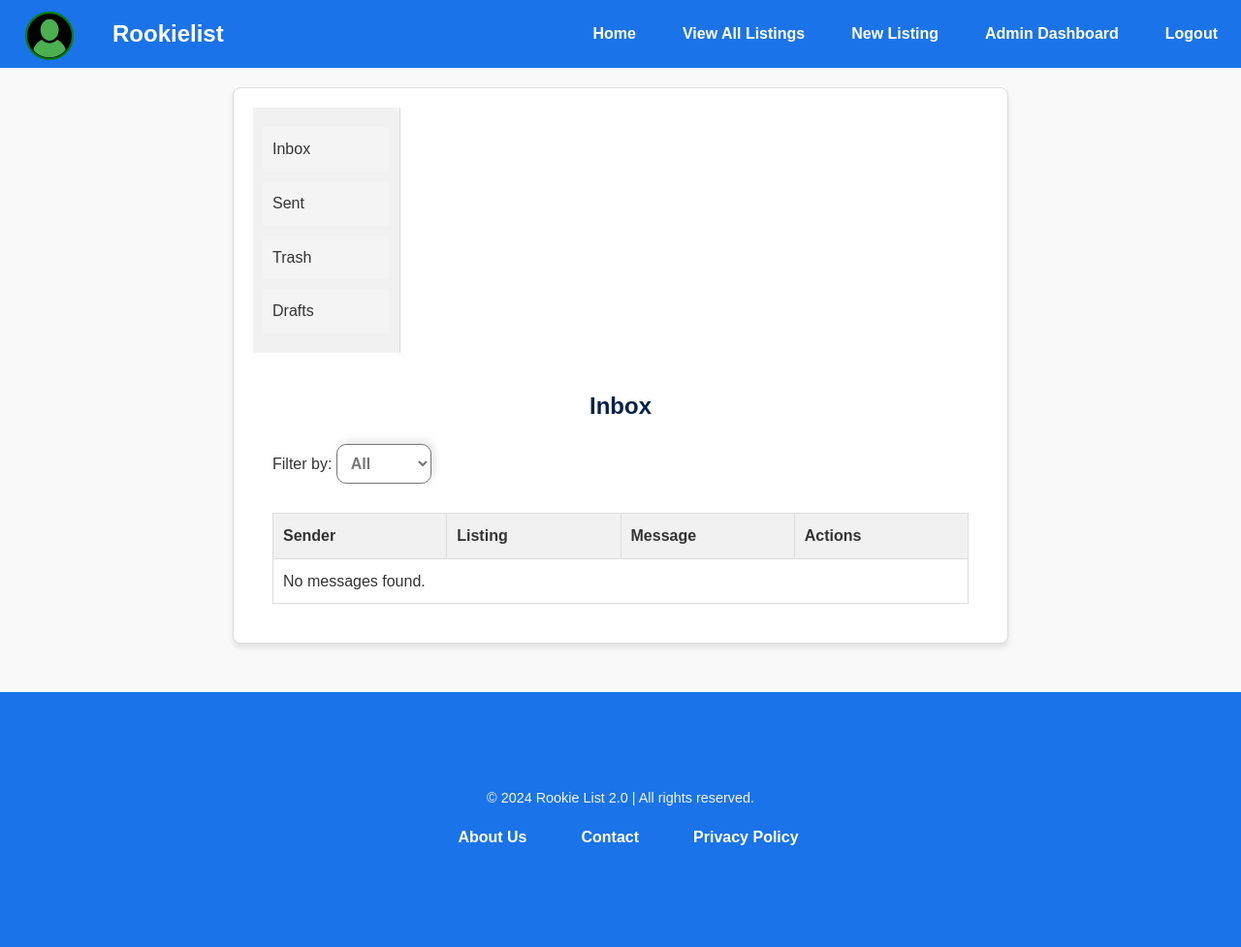
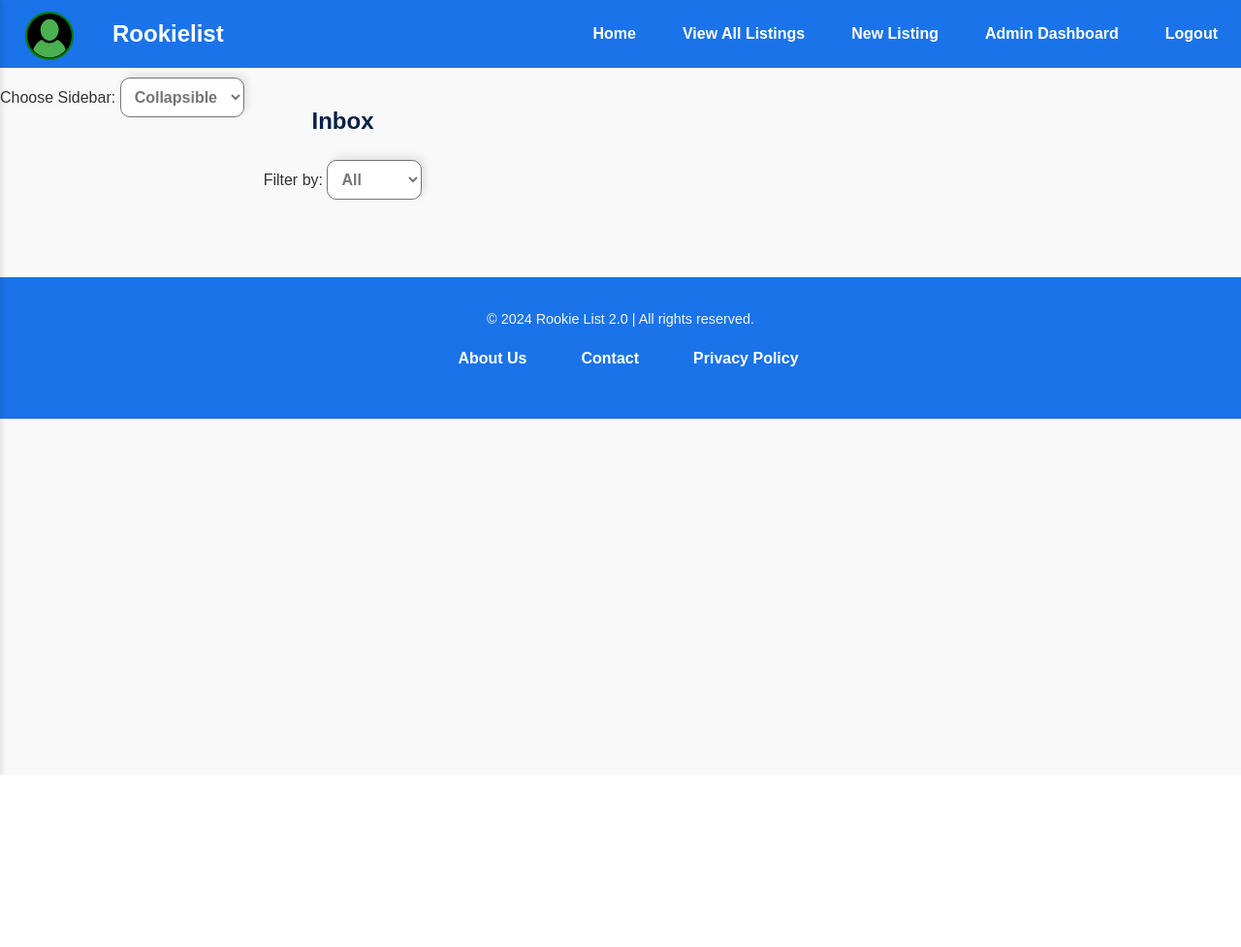
Before and after one commit to lucasj-lab/DBproject, a PHP site: page /messages.php in a window 1280 px wide. Shown: the whole page at 97% size. After the commit the page ends 800 px from the top, so only its background shows below. Run offline with PHP 8.4, Linux system fonts and the light colour scheme; the visitor is signed in with stand-in values (Sample User, id 1); data that the repository does not hold is empty.

Commit message:
updated codes.

```diff
--- a/inbox.php
+++ b/inbox.php
@@ -1,43 +1,31 @@
 <?php
 require 'database_connection.php';
 
-
-if (!isset($_SESSION['user_id'])) {
-    die("You must be logged in to view your inbox.");
-}
-
-$userId = intval($_SESSION['user_id']);
-
-// Filter parameter
 $filter = $_GET['filter'] ?? 'all';
 
 // Base query for inbox messages
 $inboxQuery = "
-    SELECT m.Message_ID, m.Subject, m.Message_Text, m.Created_At, m.Read_Status,
-           u.Name AS Sender_Name, l.Title AS Listing_Title, i.Image_URL
+    SELECT m.Message_ID, m.Message_Text, m.Created_At, m.Read_Status,
+           u.Name AS Sender_Name
     FROM messages m
-    LEFT JOIN user u ON m.Sender_ID = u.User_ID
-    LEFT JOIN listings l ON m.Listing_ID = l.Listing_ID
-    LEFT JOIN images i ON l.Listing_ID = i.Listing_ID AND i.Is_Thumbnail = 1
+    JOIN user u ON m.Sender_ID = u.User_ID
     WHERE m.Recipient_ID = ? AND m.Deleted_Status = 0
 ";
 
-// Apply the filter based on `Read_Status`
+// Apply the filter
 if ($filter === 'unread') {
-    $inboxQuery .= " AND m.Read_Status = 0"; // Unread messages
+    $inboxQuery .= " AND m.Read_Status = 0";
 } elseif ($filter === 'read') {
-    $inboxQuery .= " AND m.Read_Status = 1"; // Read messages
+    $inboxQuery .= " AND m.Read_Status = 1";
 }
 
-// Add sorting
 $inboxQuery .= " ORDER BY m.Created_At DESC";
 
-// Execute the query
-$inboxStmt = $conn->prepare($inboxQuery);
-$inboxStmt->bind_param("i", $userId);
-$inboxStmt->execute();
-$inboxMessages = $inboxStmt->get_result()->fetch_all(MYSQLI_ASSOC);
-$inboxStmt->close();
+$stmt = $conn->prepare($inboxQuery);
+$stmt->bind_param("i", $userId);
+$stmt->execute();
+$messages = $stmt->get_result()->fetch_all(MYSQLI_ASSOC);
+$stmt->close();
 ?>
 
 <h2>Inbox</h2>
@@ -54,53 +42,20 @@ $inboxStmt->close();
     function applyFilter() {
         const filter = document.getElementById('filter').value;
         const urlParams = new URLSearchParams(window.location.search);
-
-        // Set the filter parameter
         urlParams.set('filter', filter);
-
-        // Reload the page with the updated URL
         window.location.href = `${window.location.pathname}?${urlParams.toString()}`;
     }
 </script>
 
-<!-- Display Inbox Messages -->
-<table class="email-table">
-    <thead>
-        <tr>
-            <th>Sender</th>
-            <th>Listing</th>
-            <th>Message</th>
-            <th>Actions</th>
-        </tr>
-    </thead>
-    <tbody>
-        <?php if (!empty($inboxMessages)): ?>
-            <?php foreach ($inboxMessages as $message): ?>
-                <tr>
-                    <td><?= htmlspecialchars($message['Sender_Name']) ?></td>
-                    <td>
-                        <div class="email-thumbnail">
-                            <?php if (!empty($message['Image_URL'])): ?>
-                                <img src="<?= htmlspecialchars($message['Image_URL']) ?>" alt="Thumbnail">
-                            <?php else: ?>
-                                <span>No Thumbnail</span>
-                            <?php endif; ?>
-                            <span><?= htmlspecialchars($message['Listing_Title'] ?? 'No Title') ?></span>
-                        </div>
-                    </td>
-                    <td><?= htmlspecialchars(substr($message['Message_Text'], 0, 50)) ?>...</td>
-                    <td>
-                        <button onclick="viewMessage(<?= $message['Message_ID'] ?>)">View</button>
-                        <button onclick="openWarningModal(<?= $message['Message_ID'] ?>, 'delete')">Delete</button>
-                    </td>
-                </tr>
-            <?php endforeach; ?>
-        <?php else: ?>
-            <tr>
-                <td colspan="4">No messages found.</td>
-            </tr>
-        <?php endif; ?>
-    </tbody>
-</table>
-
-<script src="messaging.js"></script>
+<!-- Display Messages -->
+<ul class="message-list">
+    <?php foreach ($messages as $message): ?>
+        <li class="<?= $message['Read_Status'] ? 'read' : 'unread' ?>">
+            <a href="view_message.php?message_id=<?= $message['Message_ID'] ?>">
+                <p><strong>From:</strong> <?= htmlspecialchars($message['Sender_Name']) ?></p>
+                <p><strong>Message:</strong> <?= htmlspecialchars(substr($message['Message_Text'], 0, 50)) ?>...</p>
+                <p><small>Sent: <?= htmlspecialchars($message['Created_At']) ?></small></p>
+            </a>
+        </li>
+    <?php endforeach; ?>
+</ul>
--- a/messages.php
+++ b/messages.php
@@ -3,21 +3,14 @@ require 'database_connection.php';
 include 'header.php';
 
 if (!isset($_SESSION['user_id'])) {
-    die("You must be logged in to view your messages.");
+    die("You must be logged in to view messages.");
 }
 
 $userId = intval($_SESSION['user_id']);
+$section = $_GET['section'] ?? 'inbox';
+$sidebarType = $_GET['sidebar'] ?? 'collapsible'; // Sidebar type parameter
+?>
 
-// Display session messages (e.g., success or error notifications)
-if (isset($_SESSION['message'])) {
-    echo "<div class='session-message {$_SESSION['message_type']}'>" . htmlspecialchars($_SESSION['message']) . "</div>";
-    unset($_SESSION['message'], $_SESSION['message_type']); // Clear after displaying
-}
-
-// Determine which section and filter to load
-$section = $_GET['section'] ?? 'inbox';
-$filter = $_GET['filter'] ?? 'all'; // Optional filter parameter
-?>
 <!DOCTYPE html>
 <html lang="en">
 <head>
@@ -25,55 +18,49 @@ $filter = $_GET['filter'] ?? 'all'; // Optional filter parameter
     <meta name="viewport" content="width=device-width, initial-scale=1.0">
     <title>Messages</title>
     <link rel="stylesheet" href="styles.css">
-    <script src="messaging.js"></script>
 </head>
 <body>
-    <div class="messages-container">
-        <!-- Sidebar Navigation -->
-        <div class="sidebar">
+    <div class="main-container">
+        <!-- Sidebar Type Selection -->
+        <div class="sidebar-selector">
+            <label for="sidebarType">Choose Sidebar:</label>
+            <select id="sidebarType" onchange="changeSidebar()">
+                <option value="collapsible" <?= $sidebarType === 'collapsible' ? 'selected' : '' ?>>Collapsible</option>
+                <option value="fixed" <?= $sidebarType === 'fixed' ? 'selected' : '' ?>>Fixed</option>
+                <option value="offcanvas" <?= $sidebarType === 'offcanvas' ? 'selected' : '' ?>>Off-Canvas</option>
+            </select>
+        </div>
+
+        <!-- Sidebar -->
+        <div class="sidebar <?= $sidebarType ?>">
             <ul>
-                <li class="<?= $section === 'inbox' ? 'active' : '' ?>">
-                <a href="messages.php?section=inbox&filter=<?= htmlspecialchars($filter) ?>">Inbox</a>
-
-                </li>
-                <li class="<?= $section === 'sent' ? 'active' : '' ?>">
-                    <a href="messages.php?section=sent&filter=<?= htmlspecialchars($filter) ?>">Sent</a>
-                </li>
-                <li class="<?= $section === 'trash' ? 'active' : '' ?>">
-                    <a href="messages.php?section=trash&filter=<?= htmlspecialchars($filter) ?>">Trash</a>
-                </li>
-                <li class="<?= $section === 'drafts' ? 'active' : '' ?>">
-                    <a href="messages.php?section=drafts">Drafts</a>
-                </li>
+                <li><a href="messages.php?section=inbox" class="<?= $section === 'inbox' ? 'active' : '' ?>">Inbox</a></li>
+                <li><a href="messages.php?section=sent" class="<?= $section === 'sent' ? 'active' : '' ?>">Sent</a></li>
+                <li><a href="messages.php?section=drafts" class="<?= $section === 'drafts' ? 'active' : '' ?>">Drafts</a></li>
+                <li><a href="messages.php?section=trash" class="<?= $section === 'trash' ? 'active' : '' ?>">Trash</a></li>
             </ul>
         </div>
 
-        <!-- Main Content Area -->
-        <div class="main-content">
+        <!-- Main Content -->
+        <div class="content">
             <?php
-            // Include the selected section
-            switch ($section) {
-                case 'inbox':
-                    include 'inbox.php';
-                    break;
-                case 'sent':
-                    include 'sent.php';
-                    break;
-                case 'trash':
-                    include 'trash.php';
-                    break;
-                case 'drafts':
-                    include 'drafts.php';
-                    break;
-                default:
-                    echo "<p>Select a section to view your messages.</p>";
+            // Load the selected section
+            if ($section === 'inbox') {
+                include 'inbox.php';
+            } elseif ($section === 'sent') {
+                include 'sent.php';
+            } elseif ($section === 'drafts') {
+                include 'drafts.php';
+            } elseif ($section === 'trash') {
+                include 'trash.php';
+            } else {
+                echo "<p>Select a section to view your messages.</p>";
             }
             ?>
         </div>
     </div>
 
-    <footer>
-        <?php include 'footer.php'; ?>
-    </footer>
+    <?php include 'footer.php'; ?>
+    <script src="messaging.js" defer></script>
 </body>
 </html>
--- a/messaging.js
+++ b/messaging.js
@@ -167,3 +167,12 @@ document.querySelectorAll('.save-draft-btn').forEach(button => {
             .catch(error => console.error('Error:', error));
     });
 });
+
+document.addEventListener("DOMContentLoaded", () => {
+    const sidebar = document.querySelector(".sidebar");
+    const toggleBtn = document.getElementById("toggleSidebar");
+
+    toggleBtn.addEventListener("click", () => {
+        sidebar.classList.toggle("active");
+    });
+});
--- a/styles.css
+++ b/styles.css
@@ -4259,3 +4259,71 @@ body {
     border-radius: 8px;
     border: 1px solid #ddd;
 }
+/* Main Container */
+.main-container {
+    display: flex;
+    position: relative;
+}
+
+/* Sidebar Styles */
+.sidebar {
+    width: 200px;
+    height: 100vh;
+    background-color: #f4f4f4;
+    position: fixed;
+    top: 0;
+    left: -200px; /* Hidden by default */
+    transition: left 0.3s ease;
+    z-index: 1000;
+    box-shadow: 2px 0 5px rgba(0, 0, 0, 0.1);
+}
+
+.sidebar ul {
+    list-style: none;
+    padding: 0;
+    margin: 0;
+}
+
+.sidebar ul li {
+    padding: 15px;
+    text-align: center;
+    border-bottom: 1px solid #ddd;
+}
+
+.sidebar ul li a {
+    text-decoration: none;
+    color: #333;
+    display: block;
+}
+
+.sidebar ul li a:hover {
+    background-color: #ddd;
+}
+
+.sidebar.active {
+    left: 0;
+}
+
+/* Content */
+.content {
+    margin-left: 200px;
+    padding: 20px;
+    transition: margin-left 0.3s;
+}
+
+.sidebar:not(.active) + .content {
+    margin-left: 0;
+}
+
+/* Toggle Button */
+.toggle-btn {
+    position: fixed;
+    top: 10px;
+    left: 10px;
+    z-index: 1100;
+    background-color: #007bff;
+    color: white;
+    border: none;
+    padding: 10px 15px;
+    cursor: pointer;
+}
```
